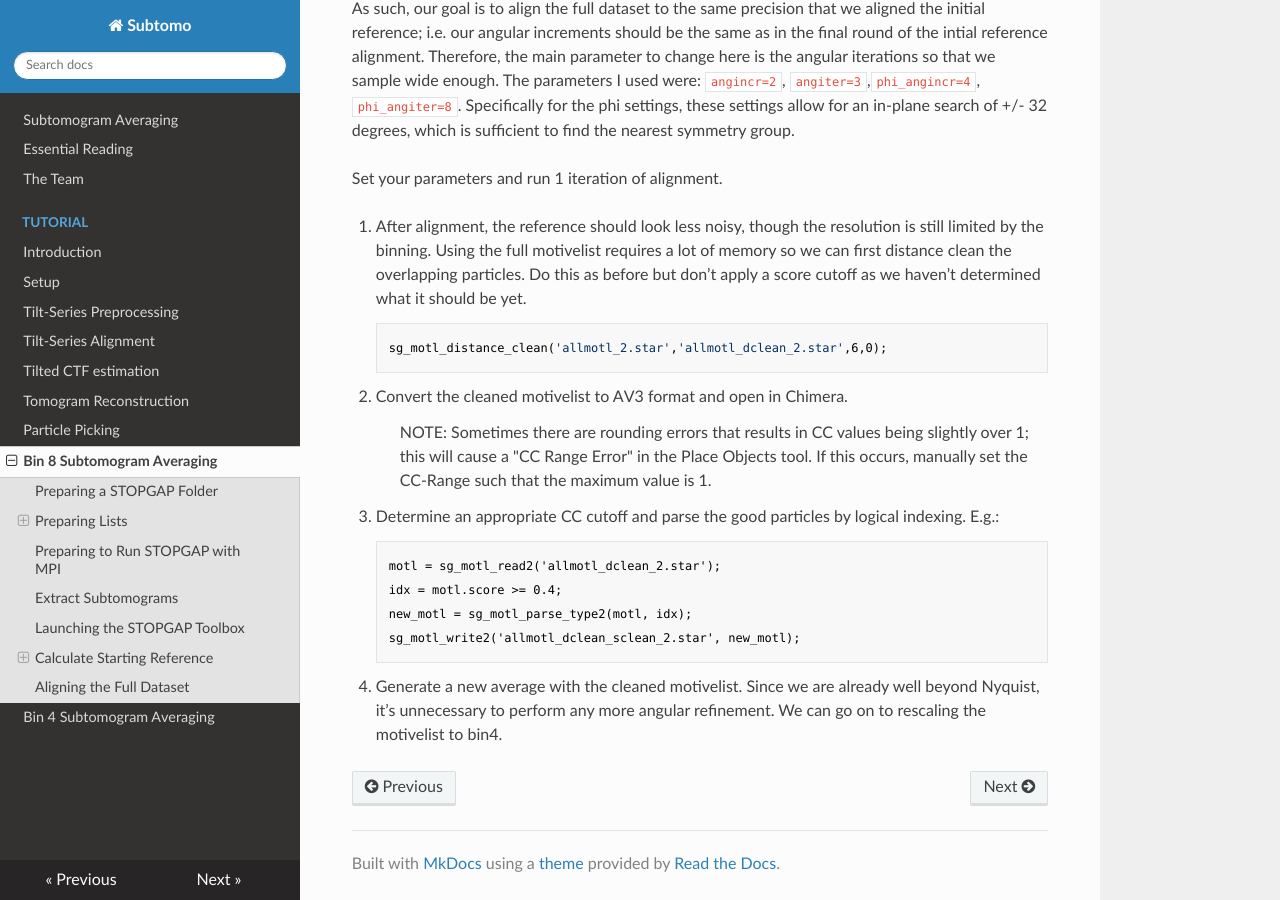
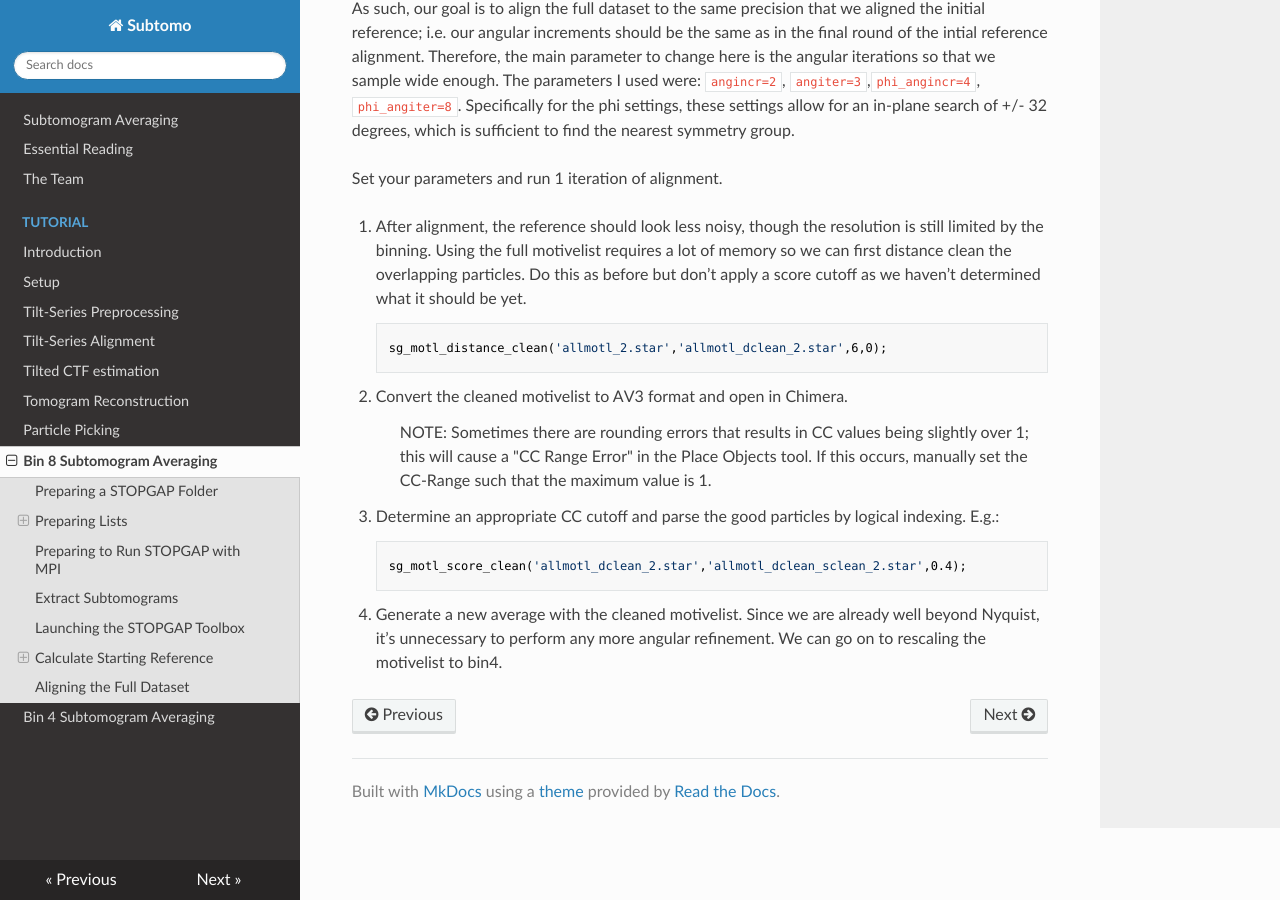
Before and after one commit to wan-lab-vanderbilt/subtomo-tutorials, an MkDocs documentation site: the page built from docs/hiv/bin8.md, in a window 1280 px wide and 900 px high, scrolled down 11024 px. Built offline with MkDocs 1.6.1, drawn with Linux system fonts in a browser that asks for light colours; nearby versions of some CDN libraries; formulas are drawn with MathJax 3.

Commit message:
Update bin8.md
added score cleaning function

```diff
--- a/docs/hiv/bin8.md
+++ b/docs/hiv/bin8.md
@@ -476,10 +476,7 @@ Do this as before but don’t apply a score cutoff as we haven’t determined wh
 1. Determine an appropriate CC cutoff and parse the good particles by logical indexing.
 E.g.:
 
-        motl = sg_motl_read2('allmotl_dclean_2.star');
-        idx = motl.score >= 0.4;
-        new_motl = sg_motl_parse_type2(motl, idx);
-        sg_motl_write2('allmotl_dclean_sclean_2.star', new_motl);
+        sg_motl_score_clean('allmotl_dclean_2.star','allmotl_dclean_sclean_2.star',0.4);
 
 1. Generate a new average with the cleaned motivelist.
 Since we are already well beyond Nyquist, it’s unnecessary to perform any more angular refinement.
```
